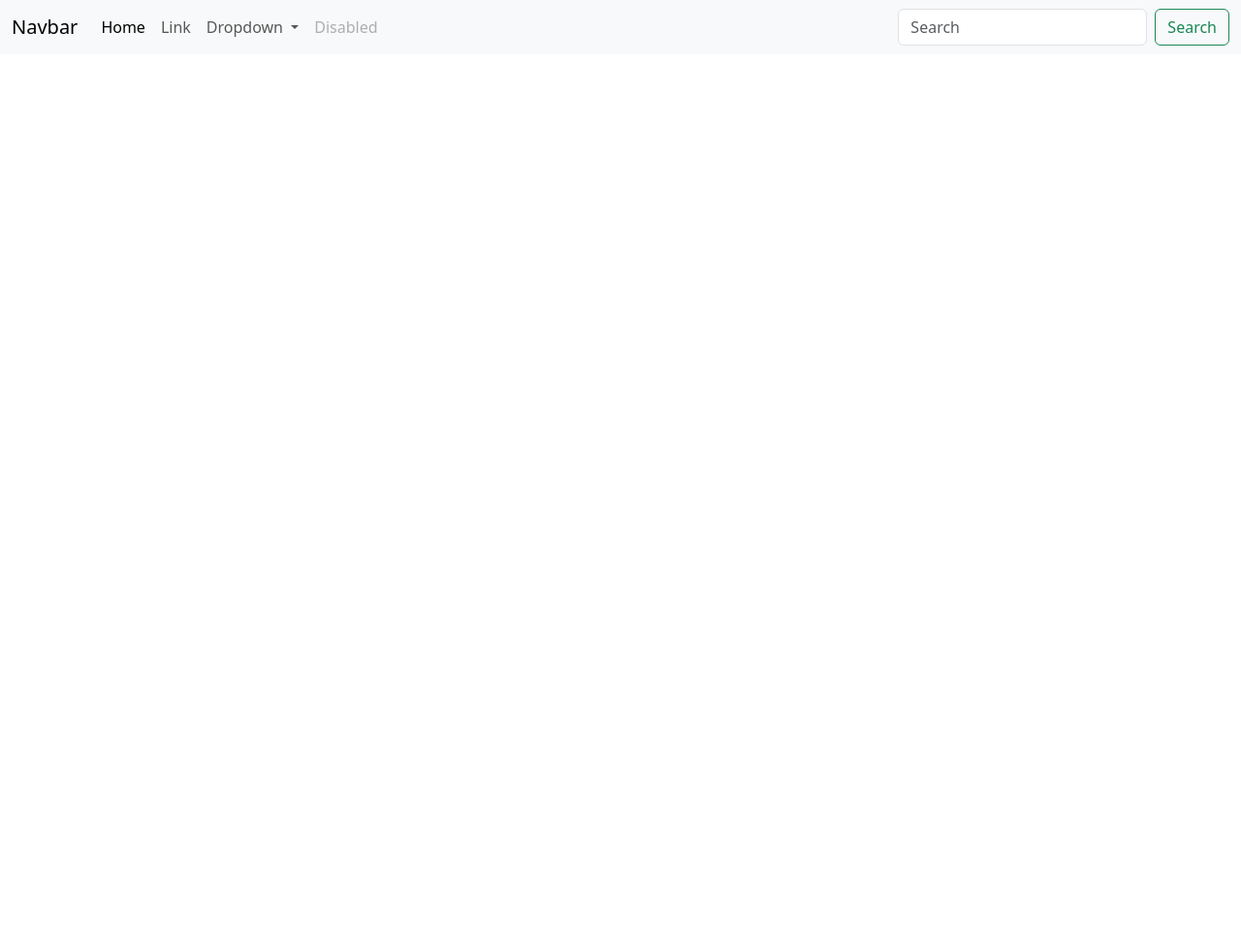
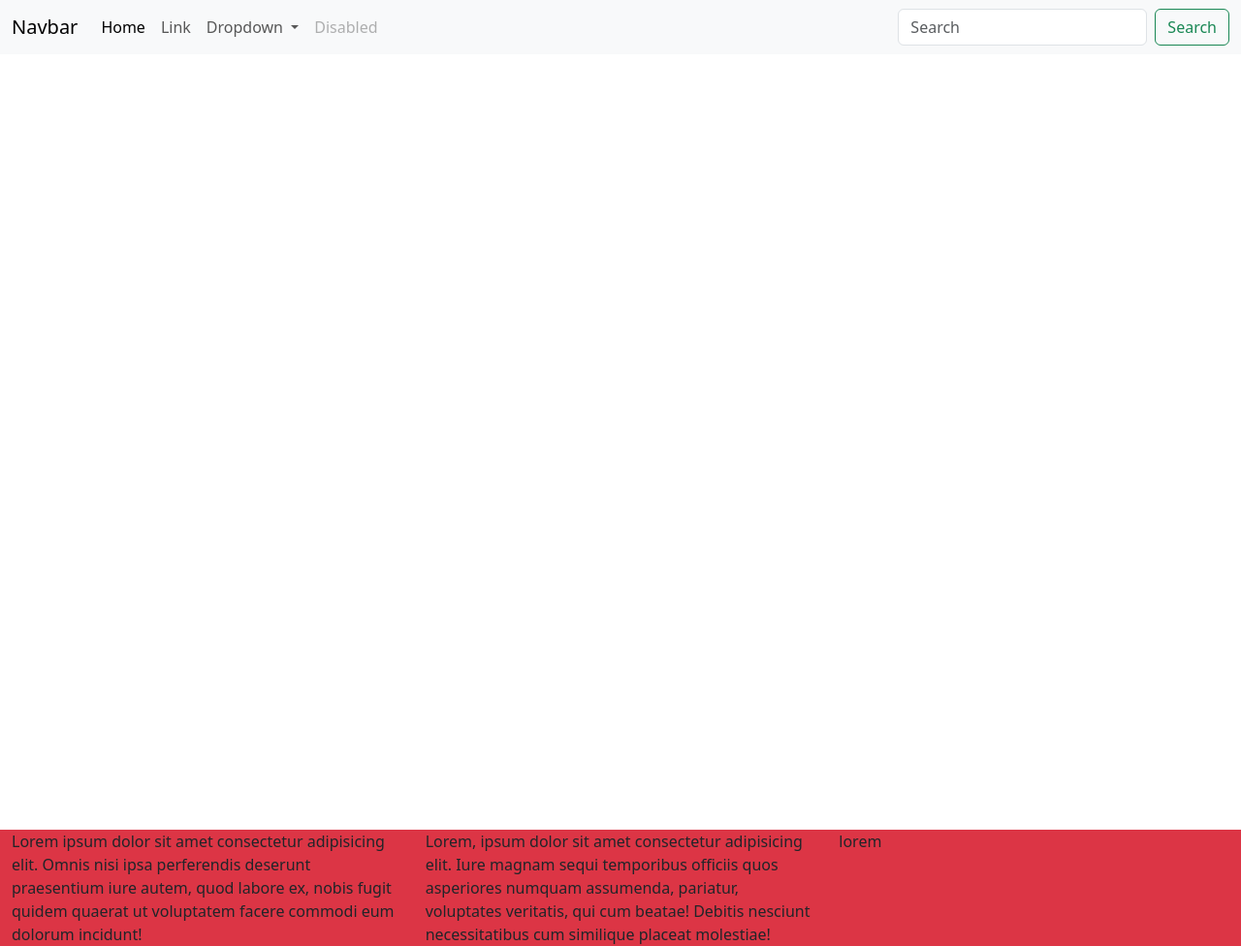
Before and after one commit to alejandrobusi/Com-83-test, a plain HTML site: page index.html in a window 1280 px wide. Shown: the whole page at 97% size. Before the commit the page ends 800 px from the top, so only its background shows below. Drawn offline with nearby package versions, Linux system fonts and the light colour scheme.

Commit message:
footer added

```diff
--- a/index.html
+++ b/index.html
@@ -45,11 +45,15 @@
       </div>
     </nav>
   </header>
-  <main>
+  <main class="vh-100">
 
   </main>
-  <footer>
-
+  <footer class="container-fluid bg-danger">
+    <div class="row">
+      <div class="col-4">Lorem ipsum dolor sit amet consectetur adipisicing elit. Omnis nisi ipsa perferendis deserunt praesentium iure autem, quod labore ex, nobis fugit quidem quaerat ut voluptatem facere commodi eum dolorum incidunt!</div>
+      <div class="col-4">Lorem, ipsum dolor sit amet consectetur adipisicing elit. Iure magnam sequi temporibus officiis quos asperiores numquam assumenda, pariatur, voluptates veritatis, qui cum beatae! Debitis nesciunt necessitatibus cum similique placeat molestiae!</div>
+      <div class="col-4">lorem</div>
+    </div>
   </footer>
   <script src="https://cdn.jsdelivr.net/npm/bootstrap@5.3.1/dist/js/bootstrap.bundle.min.js" integrity="sha384-HwwvtgBNo3bZJJLYd8oVXjrBZt8cqVSpeBNS5n7C8IVInixGAoxmnlMuBnhbgrkm" crossorigin="anonymous"></script>
 </body>
```
